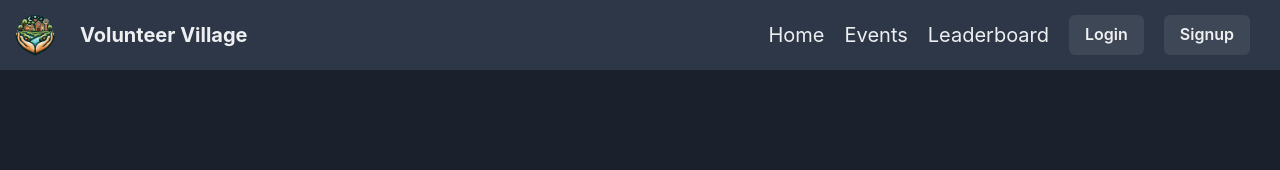
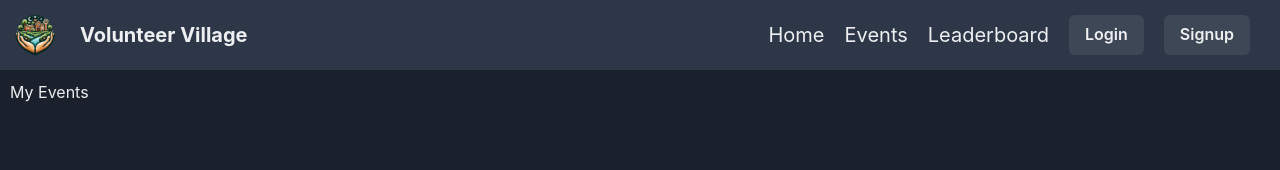
Before and after one commit to Etown-Computer-Science-Club/VolunteerVillage, a React (Vite) app in the folder client/: page /myevents in a window 1280 px wide. Shown: the top 170 px of the page. Built offline with nearby package versions, Linux system fonts and the light colour scheme.

Commit message:
Update routes and components

```diff
--- a/client/src/App.jsx
+++ b/client/src/App.jsx
@@ -11,7 +11,7 @@ import Home from './pages/Home';
 import Events from './pages/Events';
 import Leaderboard from './pages/Leaderboard';
 import Create from './pages/Create';
-import Profile from './pages/Profile';
+import MyEvents from './pages/MyEvents';
 
 export default function App() {
   return (
@@ -23,7 +23,7 @@ export default function App() {
           <Route path="/events" element={<Events/>} />
           <Route path="/leaderboard" element={<Leaderboard/>} />
           <Route path="/create" element={<Create/>} />
-          <Route path="/profile" element={<Profile/>} />
+          <Route path="/myevents" element={<MyEvents/>} />
         </Routes>
       </Flex>
       <Footer />
--- a/client/src/components/Logout.jsx
+++ b/client/src/components/Logout.jsx
@@ -5,7 +5,7 @@ const Logout = () => {
 	const { logout } = useAuth0();
 
 	return (
-		<Button mr={5} onClick={logout}>Logout</Button>
+		<Button onClick={logout}>Logout</Button>
 	);
 };
 
--- a/client/src/components/Navbar.jsx
+++ b/client/src/components/Navbar.jsx
@@ -40,7 +40,7 @@ export default function Navbar() {
 						<Text fontSize="15px" textAlign="center"> {user.email}</Text>
 						<Center pt="5px">
 							<ButtonGroup>
-								<Button as={RouterLink} to={"/profile"}>Profile</Button>
+								<Button as={RouterLink} to={"/myevents"}>My Events</Button>
 								<Logout />
 							</ButtonGroup>
 						</Center>
--- /dev/null
+++ b/client/src/pages/MyEvents.jsx
@@ -0,0 +1,7 @@
+export default function MyEvents() {
+  return (
+    <div>
+      <h1>My Events</h1>
+    </div>
+  );
+}
--- a/client/src/pages/Profile.jsx
+++ /dev/null
@@ -1,7 +0,0 @@
-export default function Profile() {
-  return (
-    <div>
-      <h1>Profile</h1>
-    </div>
-  );
-}
```
